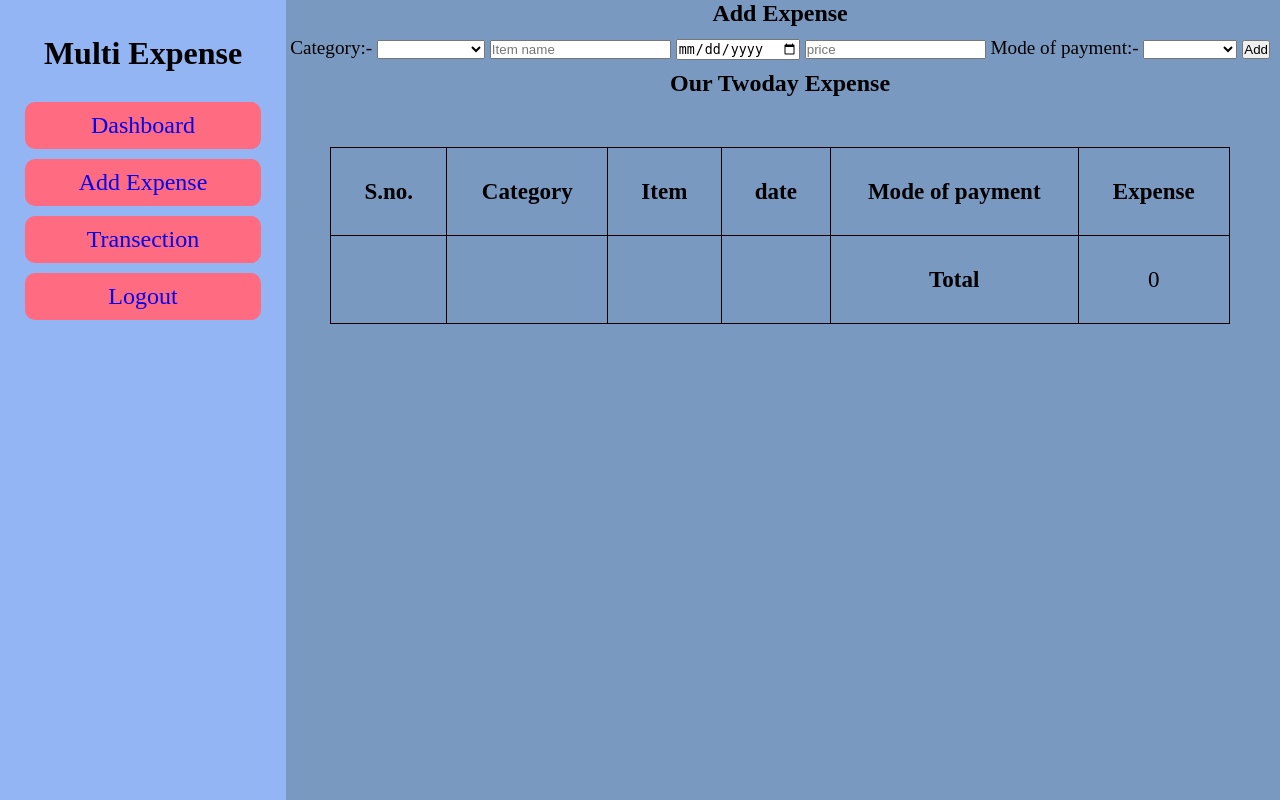
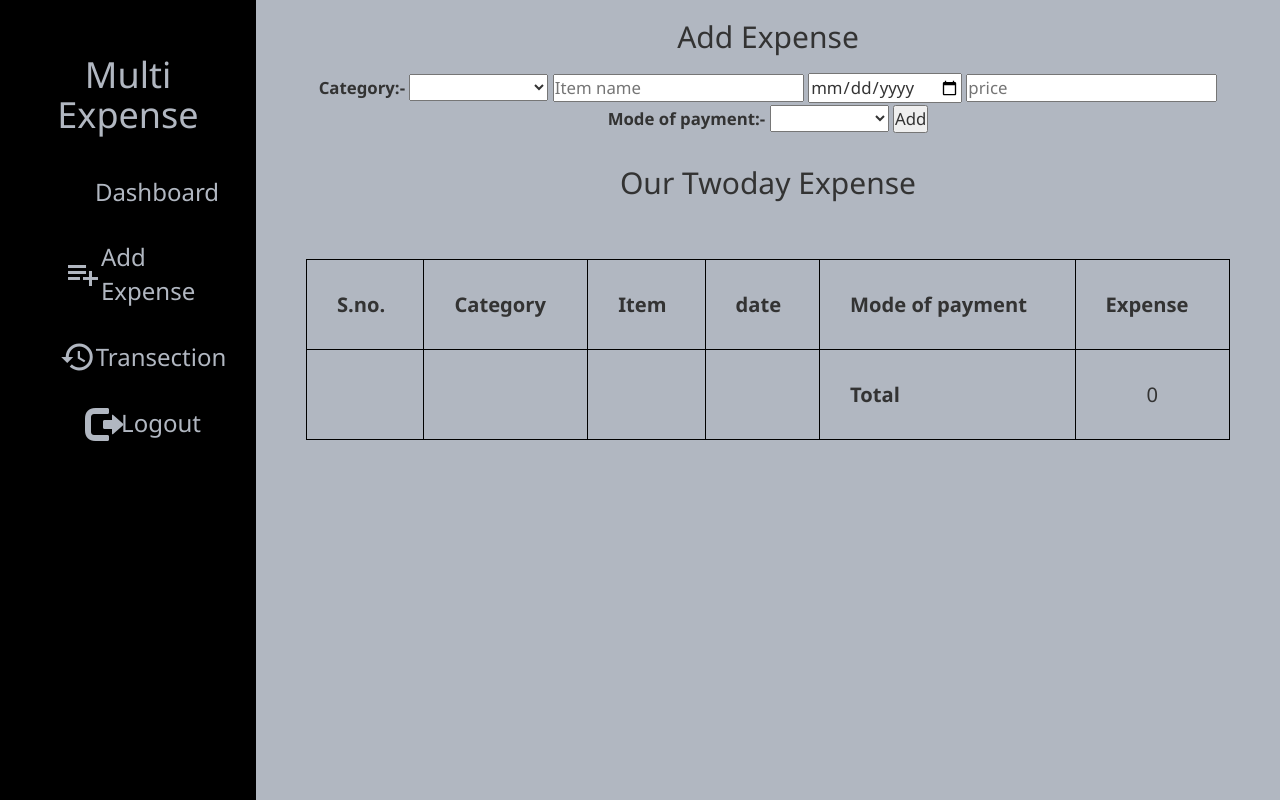
Before and after one commit to satveermultiprong/test, a PHP site: page /test/add.php in a window 1280 px wide. Run offline with PHP 8.4, Linux system fonts and the light colour scheme; a user stored in the database is signed in; data comes from the database, SQL or seed files in the repository.

Commit message:
add style

```diff
--- a/add.php
+++ b/add.php
@@ -41,7 +41,7 @@ if(isset($_POST['submit'])){
     <title>Document</title>
 </head>
 <body>
-    <div class="report">
+    <div class="main">
 
     <h2>
         Add Expense
--- a/header.php
+++ b/header.php
@@ -9,6 +9,8 @@ require("timeout.php");
 <head>
     <meta charset="UTF-8">
     <meta name="viewport" content="width=device-width, initial-scale=1.0">
+    <link href="https://fonts.googleapis.com/icon?family=Material+Icons" rel="stylesheet">
+    <link rel="stylesheet" href="https://maxcdn.bootstrapcdn.com/bootstrap/3.3.7/css/bootstrap.min.css">
     <link rel="stylesheet" href="style.css">
     <title>Document</title>
     <style>
@@ -25,16 +27,30 @@ require("timeout.php");
     <header>
         <div class="con">
             <h1>Multi Expense</h1>
-            <a href="deshboard.php">Dashboard</a>
-            <a href="add.php">Add Expense</a>
+
+            <div class="content">
+            <i class="material-icons" style="font-size:36px" foraccesskey="desh" >&#xe871;</i>
+            <a href="deshboard.php" id="desh"> Dashboard</a>
+            </div>
+
+            <div class="content">
+                <i class="material-icons" style="font-size:36px">playlist_add</i>
+                <a href="add.php">Add Expense</a>
+            </div>
             <!-- <a href="">Category</a> -->
+            <div class="content">
+            <i class="material-icons" style="font-size:36px">history</i>
             <a href="report.php">Transection</a>
-            <a href="logout.php">Logout</a>
+            </div>
+
+
+            <div class="content">
+            <i class="glyphicon" style="font-size:36px">&#xe163;</i>
+             <a href="logout.php">Logout</a>
+            </div>
+
         </div>
     </header>
-<div>
-
-</div>
 </body>
 
 </html>
--- a/report.php
+++ b/report.php
@@ -16,10 +16,7 @@ $dateFilterEnd = isset($_GET['date_filter_end']) ? $_GET['date_filter_end'] : ''
     <title>Document</title>
 </head>
 <body>
-  <div class="report">
-
-
-
+  <div class="main">
     <h2>Transection</h2>
 
    <!-- Filter form -->
@@ -35,7 +32,6 @@ $dateFilterEnd = isset($_GET['date_filter_end']) ? $_GET['date_filter_end'] : ''
         <input type="date" name="date_filter_start" id="date_filter_start" value="<?php echo $dateFilterStart; ?>">
         <label for="date_filter_end">Filter by End Date:</label>
         <input type="date" name="date_filter_end" id="date_filter_end" value="<?php echo $dateFilterEnd; ?>">
-
         <input class="sub" type="submit" value="Filter" >
     </form>
 
--- a/style.css
+++ b/style.css
@@ -2,94 +2,137 @@
 * {
     margin: 0%;
     padding: 0%;
-    text-decoration: none;
-
+    /* text-decoration: none; */
+/* overflow: scroll; */
 
 }
 
 body {
-    background-color: #7a99c0;
-    display: flex;
+    background-color: #b1b7c1;
+    font-family:'Segoe UI', Tahoma, Geneva, Verdana, sans-serif;
+
+    /* display: block; */
+    /* overflow: scroll; */
 }
 
 h1 {
     padding: 20px;
+    color: #b1b7c1;
 }
 
 header {
     padding: 15px;
     height: 100vh;
     width: 20vw;
-    /* Adjust this width as needed */
     position: fixed;
-    /* Change to fixed position */
-    display: flex;
+    display: block;
     flex-direction: column;
     /* Align items vertically */
     justify-content: flex-start;
-    /* Align items to the start of the container */
     text-align: center;
-    background-color: #93b5f3;
+    background-color: black;
 }
 
 header a {
     font-size: x-large;
     text-decoration: none;
+    /* background-color: #ff6b81; */
+    border-radius: 10px;
+    display: block;
+    color: #b1b7c1;
+
+}
+header .content{
+    text-decoration: none;
     margin: 10px;
     padding: 10px;
-    background-color: #ff6b81;
-    border-radius: 10px;
-    display: block;
-    /* Change to block display */
+    margin-left: 40px;
+    text-align: left;
+    display: flex;
+    align-items: center;
+    justify-content: center;
+    color: #b1b7c1;
+
 }
+.board {
+    margin-left: 21%;
+    width:76vw;
+    border: 1px solid black;
+    display: flex;
+    flex-wrap: wrap;
+    /* flex-direction: column; */
+    justify-content: center;
+    align-items: center;
+    padding: 40px;
+    /* background-color: white; */
+}
+.head{
+    display: flex;
+    flex-direction: row;
+    justify-content: space-between;
+    height: 10vh;
+    width: 100%;
+    font-size: larger;
 
-.board ,.head {
-    left: 20%;
-    top: 5px;
-    height: 10vh;
-    width: 75vw;
-    border: 1px solid black;
-    position: fixed;
-    display: flex;
-    justify-content: space-between;
-    align-items: center;
-    padding: 5px;
-}
-
-/* .head h2 {
-    left: 0px;
-}
-
-.head h3 {
-    right: 0%;
-} */
-
-.board {
-    /* position: fixed; */
-    /* display: flex; */
-    /* right: 25%; */
-    /* top: 5%; */
-    height: 100vh;
-    width: 77%;
-    /* grid-template-columns: 1fr 1fr 1fr ; */
+    /* border: 2px solid black; */
 
 }
 
 .des {
     display: flex;
-    flex-wrap: wrap;
+    flex: grow 3;
+    padding: 20px;
     margin: 20px;
-    height: 150px;
-    width: 250px;
+    height: 120px;
+    width: 220px;
     border: 1px solid black;
-    justify-content: center;
+    justify-content:center;
     flex-direction: column;
-    align-items: center;
+    align-items: left;
     border-radius: 5px;
-    background-color: aqua;
+    background-color:#0dcaf0;
+}
+.des span{
+    font-size: xx-large;
+    font-weight: bolder;
+}
+.des h2{
+    font-size:large;
+    color: #ffffff;
+    font-weight: bold;
+
+}
+ #a {
+background-color: #ff7675;
+ }
+ #b{
+    background-color: #81ecec;
+ }
+ #c{
+    background-color: #778ca3;
+ }
+ #d{
+    background-color: #7d5fff;
+ }
+ #f{
+    background-color: #ffaf40;
+ }
+.charts{
+    margin-top: 50px;
+    width:76vw;
+    border: 1px solid black;
+    display: flex;
+    padding: 40px;
 }
 
+#myChart{
+    background-color: white;
+}
+#chart{
+    display: block;
 
+    background-color: white;
+}
 form {
     /* position: absolute; */
     font-size: larger;
@@ -112,24 +155,24 @@ td {
     font-size: larger;
 }
 
-.report {
-    position: fixed;
+.main {
+    margin-left: 20%;
+    width: 80vw;
     display: flex;
     flex-direction: column;
-    justify-content: flex-end;
+    justify-content: center;
     text-align: center;
-    right: 0%;
 }
 
-#myChart {
+/* #myChart {
     display: flex;
     /* position: fixed; */
-    top: 50%;
+    /* top: 50%;
 
 
 }
 
 #Chart {
-    top: 50%;
+    top: 50%; */
 
-}
+/* }  */
```
Also changed, not shown: deshboard.php (+20 -18 lines).
